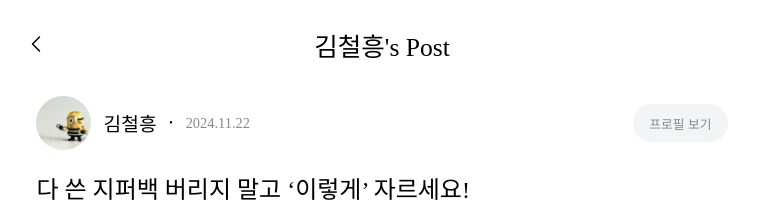
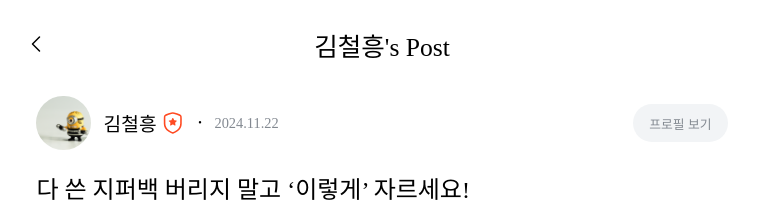
Before and after one commit to TIP-ZIP/TIPZIP_FE, a React (Vite) app: page /post/1 in a window 1280 px wide. Shown: the top 202 px of the page, without its empty margins (258-1017 px from the left). Built offline with nearby package versions, Linux system fonts and the light colour scheme; a web font is replaced by a local one.

Commit message:
feat(postDetail): 인증된 유저에 대한 뱃지 추가 (#17)

```diff
--- a/public/data/post-detail/post-detail.json
+++ b/public/data/post-detail/post-detail.json
@@ -2,6 +2,7 @@
   "post_id": 1,
   "profile_img": "/data/post-detail/profile-dummy.jpg",
   "author": "김철흥",
+  "certificated_user": true,
   "created_at": "2024.11.22",
   "title": "다 쓴 지퍼백 버리지 말고 ‘이렇게’ 자르세요!",
   "category": "정리/공간 활용",
--- a/src/pages/PostDetail/PostDetail.styled.ts
+++ b/src/pages/PostDetail/PostDetail.styled.ts
@@ -2,6 +2,7 @@ import styled, { css } from 'styled-components';
 import { colors } from '@styles/theme/colors';
 
 import leftArrow from '@assets/svgs/ArrowLeft.svg?react';
+import certificationBadge from '@assets/svgs/certificationBadge.svg?react';
 import bookMark from '@assets/svgs/EmptyBlackBookmark.svg?react';
 import linkIcon from '@assets/svgs/link.svg?react';
 
@@ -80,9 +81,20 @@ export const ProfileImage = styled.img`
   border-radius: 30px;
 `;
 
+export const NameBadgeContainer = styled.div`
+  display: flex;
+  align-items: center;
+  gap: 0.2rem;
+`;
+
 export const AuthorName = styled.span`
   ${({ theme }) => theme.fontStyles.Caption10}
   color: ${colors.TZ_Monochrome[1000]};
+`;
+
+export const CertificationBadge = styled(certificationBadge)`
+  width: 1.6rem;
+  height: 1.6rem;
 `;
 
 export const PostDate = styled.span`
--- a/src/pages/PostDetail/PostDetail.tsx
+++ b/src/pages/PostDetail/PostDetail.tsx
@@ -14,6 +14,7 @@ interface PostDetail {
   post_id: number;
   profile_img?: string;
   author: string;
+  certificated_user: boolean;
   created_at: string;
   title: string;
   category: string;
@@ -105,7 +106,10 @@ const PostDetail: React.FC = () => {
           <S.PostInfosContainer>
             <S.PostAuthorDate>
               <S.ProfileImage src={postDetail?.profile_img} />
-              <S.AuthorName>{postDetail?.author}</S.AuthorName>
+              <S.NameBadgeContainer>
+                <S.AuthorName>{postDetail?.author}</S.AuthorName>
+                {postDetail?.certificated_user && <S.CertificationBadge />}
+              </S.NameBadgeContainer>
               <span>•</span>
               <S.PostDate>{postDetail?.created_at}</S.PostDate>
             </S.PostAuthorDate>
```
Also changed, not shown: src/assets/svgs/certificationBadge.svg (added).
